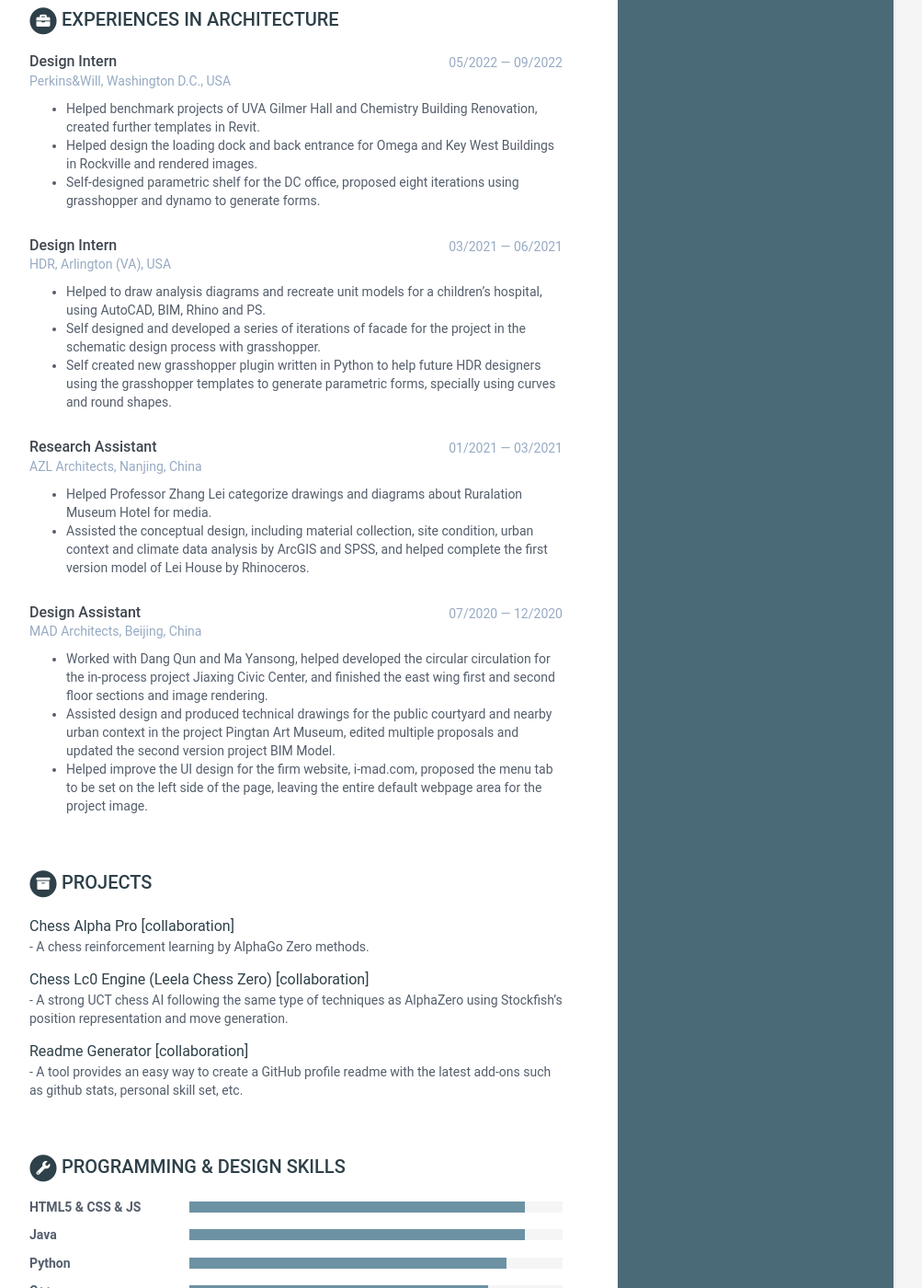
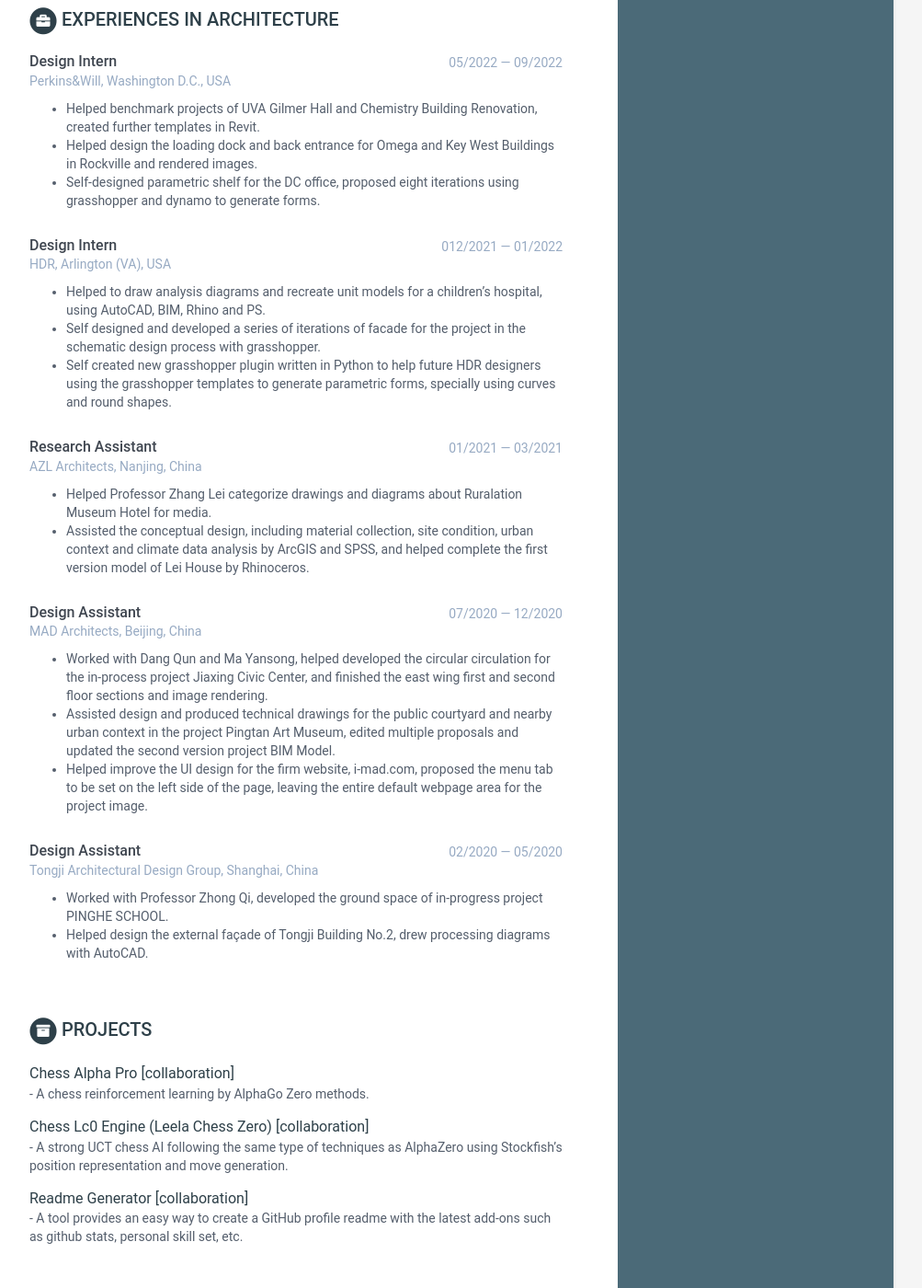
Before and after one commit to FangFrankSun/My_Resume, a Jekyll site: the page built from index.html, in a window 1280 px wide and 1400 px high, scrolled down 1372 px. Shown: the whole window at 92% size, without its empty margins (168-1171 px from the left). Built offline with Jekyll 4.4.1, drawn with Linux system fonts in a browser that asks for light colours.

Commit message:
Update data.yml

```diff
--- a/_data/data.yml
+++ b/_data/data.yml
@@ -125,7 +125,7 @@ experiences2:
           - Self-designed parametric shelf for the DC office, proposed eight iterations using grasshopper and dynamo to generate forms.
 
       - role: Design Intern
-        time: 03/2021 — 06/2021
+        time: 012/2021 — 01/2022
         company: HDR, Arlington (VA), USA
         details: |
           - Helped to draw analysis diagrams and recreate unit models for a children's hospital, using AutoCAD, BIM, Rhino and PS.
@@ -146,6 +146,14 @@ experiences2:
             - Worked with Dang Qun and Ma Yansong, helped developed the circular circulation for the in-process project Jiaxing Civic Center, and finished the east wing first and second floor sections and image rendering.
             - Assisted design and produced technical drawings for the public courtyard and nearby urban context in the project Pingtan Art Museum, edited multiple proposals and updated the second version project BIM Model.
             - Helped improve the UI design for the firm website, i-mad.com, proposed the menu tab to be set on the left side of the page, leaving the entire default webpage area for the project image.
+
+      - role: Design Assistant
+        time: 02/2020 — 05/2020
+        company: Tongji Architectural Design Group, Shanghai, China
+        details: |
+            - Worked with Professor Zhong Qi, developed the ground space of in-progress project PINGHE SCHOOL.
+            - Helped design the external façade of Tongji Building No.2, drew processing diagrams with AutoCAD.
+
 
 
 projects:
```
